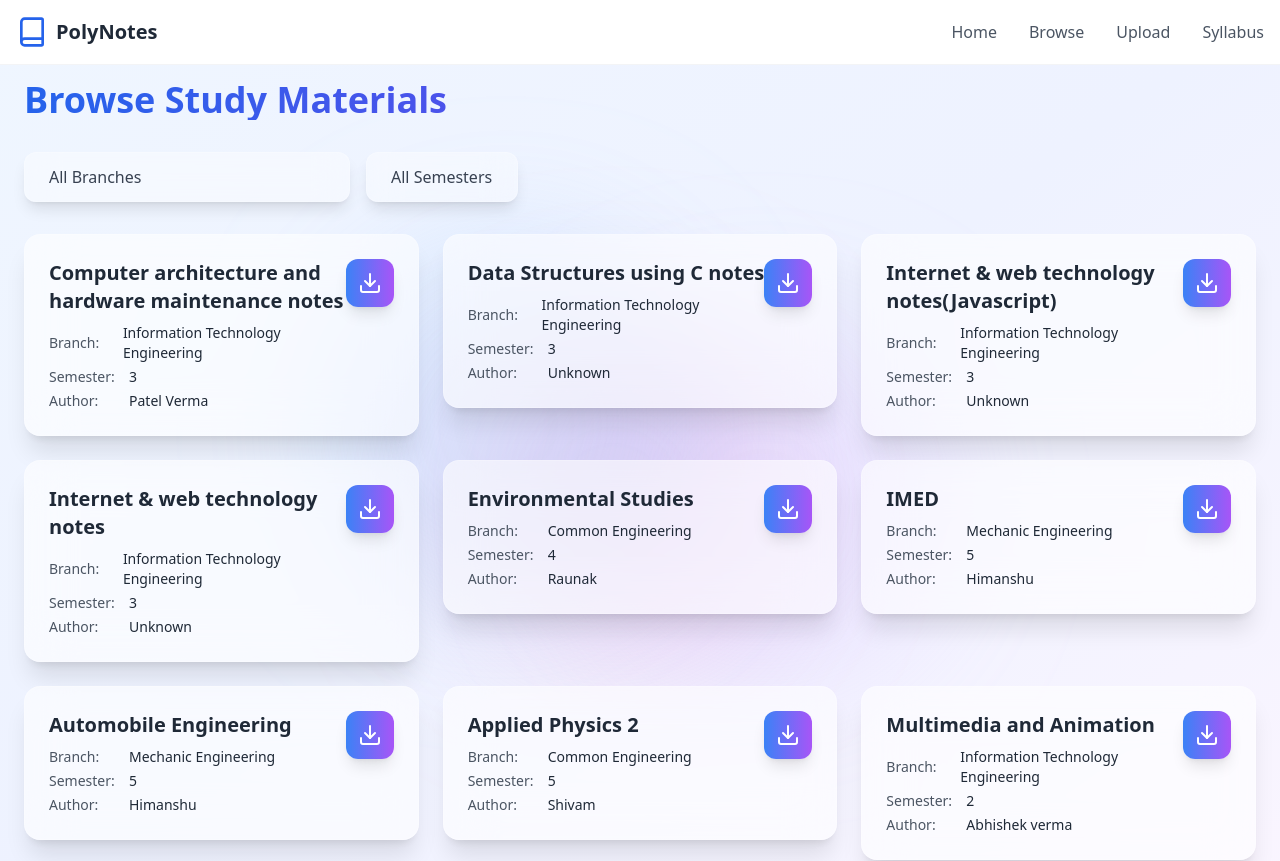
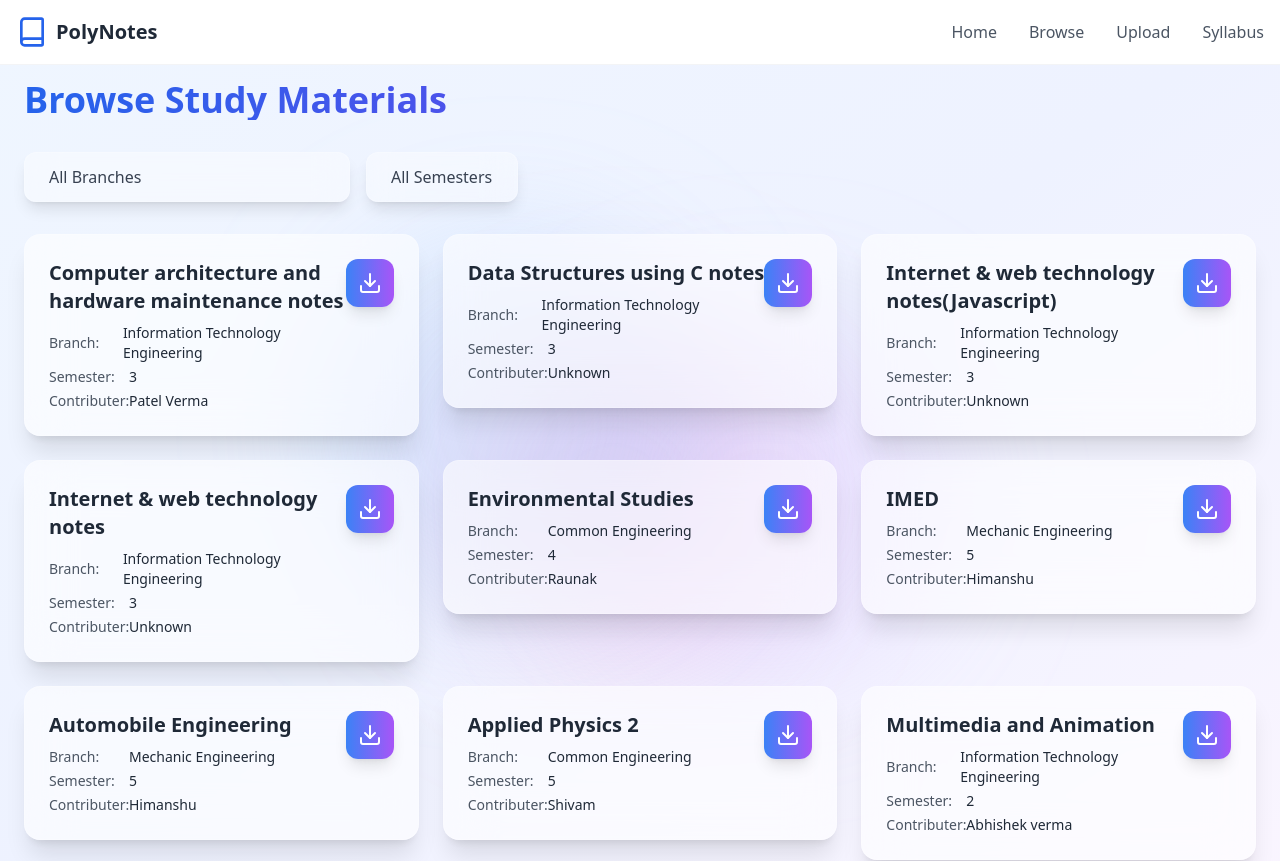
Before and after one commit to akhileshverma92/polytechnic_notes, a React (Vite) app in the folder polytechnic_notes/: page /download in a window 1280 px wide. Shown: the top 861 px of the page. Built offline with nearby package versions, Linux system fonts and the light colour scheme.

Commit message:
Update DownloadPage.jsx

```diff
--- a/polytechnic_notes/src/Pages/DownloadPage.jsx
+++ b/polytechnic_notes/src/Pages/DownloadPage.jsx
@@ -98,7 +98,7 @@ function DownloadPage() {
                         <span className="font-medium text-gray-800">{note.semester}</span>
                       </p>
                       <p className="text-gray-600 text-sm flex items-center">
-                        <span className="w-20">Author:</span>
+                        <span className="w-20">Contributer:</span>
                         <span className="font-medium text-gray-800">{note.contributor || "Unknown"}</span>
                       </p>
                     </div>
```
